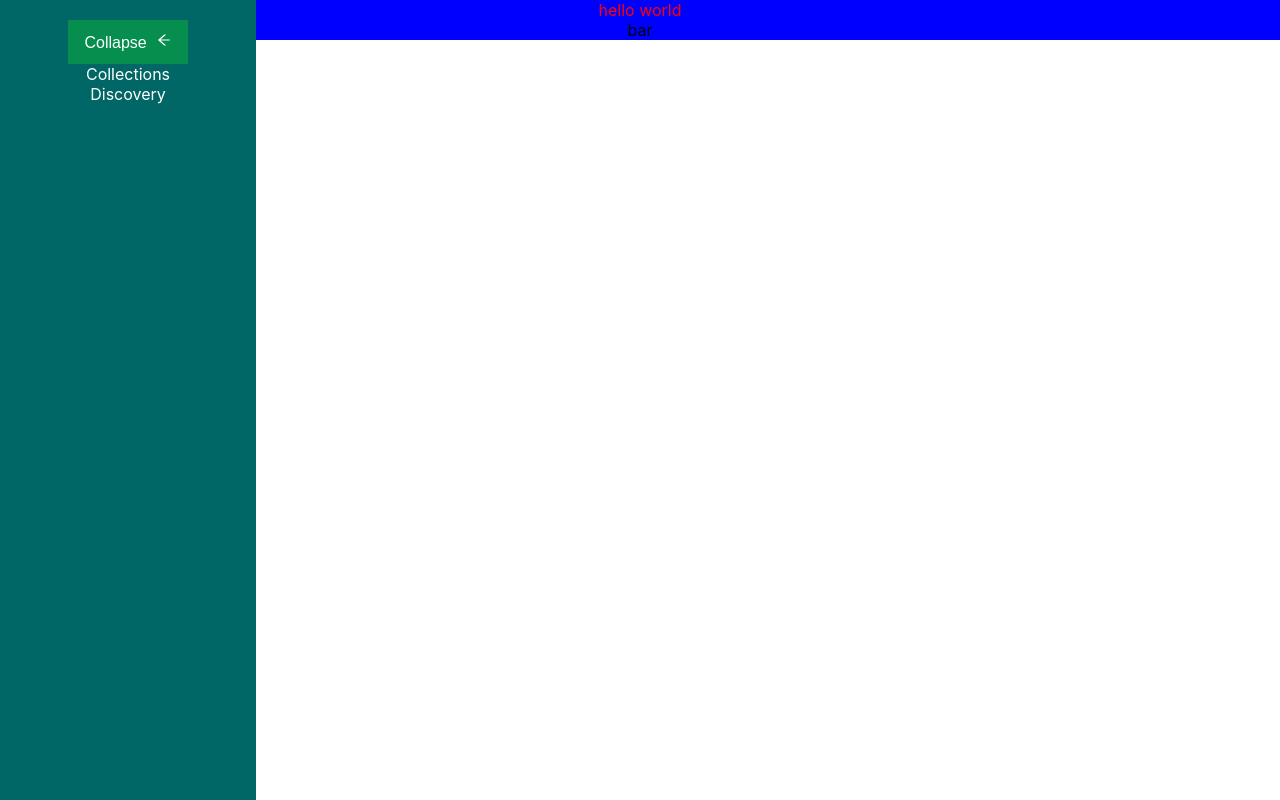
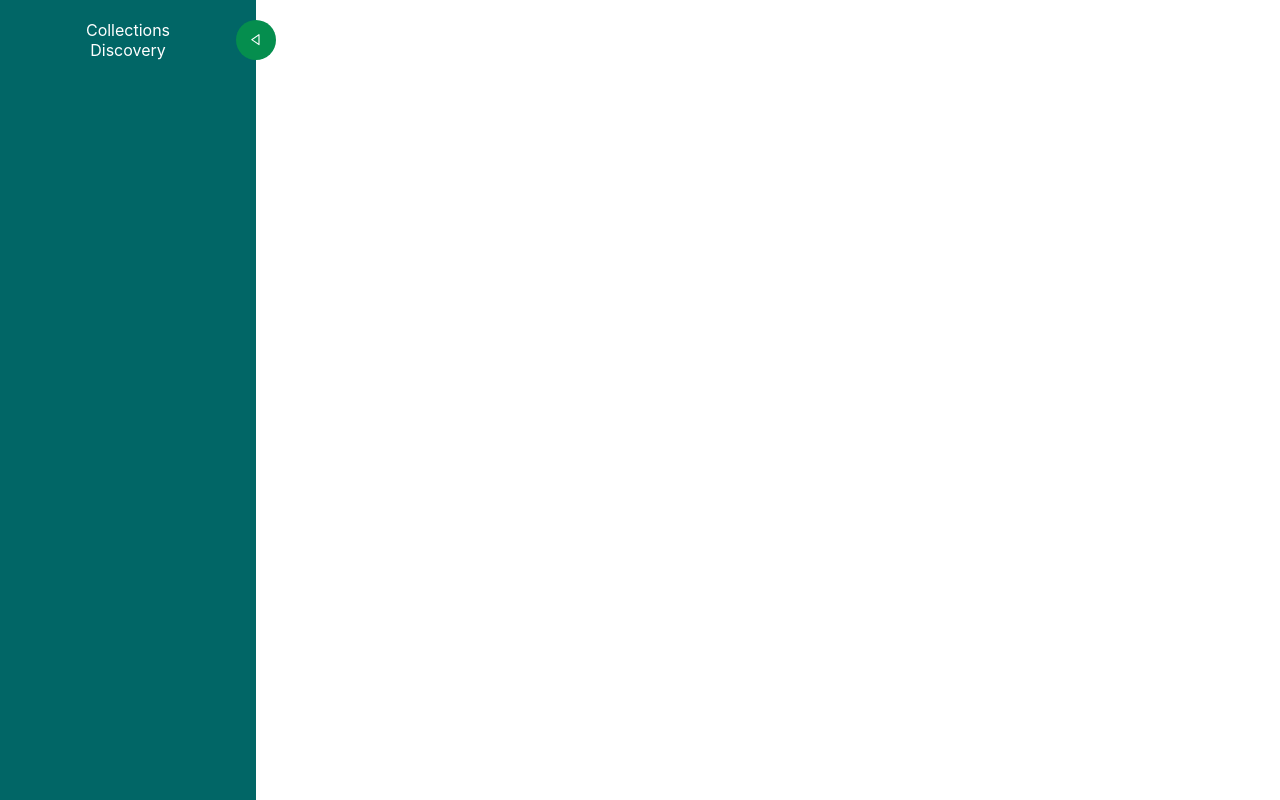
Before and after one commit to hungnguyen3/Giffy, a Next.js app in the folder webapp/: page / in a window 1280 px wide. Built offline with nearby package versions, Linux system fonts and the light colour scheme.

Commit message:
edge expand/collapse button

```diff
--- /dev/null
+++ b/webapp/components/Layout.tsx
@@ -0,0 +1,17 @@
+import styles from '../styles/Layout.module.scss';
+import SideNav from './SideNav';
+
+interface LayoutProps {
+	children: JSX.Element[] | JSX.Element;
+}
+
+const Layout = (props: LayoutProps) => {
+	return (
+		<div className={styles.background}>
+			<SideNav width={'20%'} />
+			{props.children}
+		</div>
+	);
+};
+
+export default Layout;
--- a/webapp/components/sideNav.tsx
+++ b/webapp/components/sideNav.tsx
@@ -1,7 +1,7 @@
-import styles from '../styles/Home.module.scss';
+import styles from '../styles/SideNav.module.scss';
 import Link from 'next/link';
 import { useState } from 'react';
-import { AiOutlineArrowLeft, AiOutlineArrowRight } from 'react-icons/ai';
+import { BiLeftArrow, BiRightArrow } from 'react-icons/bi';
 
 interface SideNavProps {
 	width: string;
@@ -17,33 +17,26 @@ const SideNav = (props: SideNavProps) => {
 		setWidth(props.width);
 	};
 
-	const [isOpen, setIsOpen] = useState(true);
-
 	return (
-		<div className={styles.something}>
 		<div className={styles.sideNav} style={{ width: width }}>
 			<div>
-					{isOpen ? (
+				{width >= props.width ? (
 					<button
 						className={styles.btn}
 						onClick={() => {
 							closeNav();
-								setIsOpen(false);
 						}}
 					>
-							Collapse &nbsp;
-							<AiOutlineArrowLeft></AiOutlineArrowLeft>
+						<BiLeftArrow></BiLeftArrow>
 					</button>
 				) : (
 					<button
 						className={styles.btn}
 						onClick={() => {
 							openNav();
-								setIsOpen(true);
 						}}
 					>
-							Open &nbsp;
-							<AiOutlineArrowRight></AiOutlineArrowRight>
+						<BiRightArrow></BiRightArrow>
 					</button>
 				)}
 			</div>
@@ -56,8 +49,6 @@ const SideNav = (props: SideNavProps) => {
 				<a>Discovery</a>
 			</Link>
 		</div>
-			<a>hello world</a>
-		</div>
 	);
 };
 
--- a/webapp/pages/index.tsx
+++ b/webapp/pages/index.tsx
@@ -1,12 +1,11 @@
 import type { NextPage } from 'next';
-import styles from '../styles/Home.module.scss';
-import SideNav from '../components/sideNav';
+import Layout from '../components/Layout';
 
 const Home: NextPage = () => {
 	return (
-		<div>
-			<SideNav width={'20%'} />
-		</div>
+		<Layout>
+			<div>hello</div>
+		</Layout>
 	);
 };
 
--- a/webapp/styles/Home.module.scss
+++ /dev/null
@@ -1,55 +0,0 @@
-.something {
-	display: flex;
-	flex-direction: column;
-	align-items: center;
-
-	background-color: red;
-	&:hover {
-		background-color: blue;
-	}
-	&:after {
-		content: 'bar';
-	}
-
-	a {
-		color: red;
-	}
-
-	.sideNav {
-		height: 100%;
-		width: 25%;
-		position: fixed;
-		z-index: 1;
-		top: 0;
-		left: 0;
-		background-color: #016666;
-		transition: 0.5s ease;
-		overflow-x: hidden;
-		padding-top: 20px;
-		display: flex;
-		flex-direction: column;
-		align-items: center;
-
-		a {
-			color: white;
-		}
-
-		.btn {
-			background-color: rgb(5, 142, 78); /* Blue background */
-			border: none; /* Remove borders */
-			color: white; /* White text */
-			padding: 12px 16px; /* Some padding */
-			font-size: 16px; /* Set a font size */
-			cursor: pointer; /* Mouse pointer on hover */
-		}
-
-		/* Darker background on mouse-over */
-		.btn:hover {
-			background-color: RoyalBlue;
-		}
-
-		ul {
-			list-style-type: none;
-		}
-	}
-}
--- /dev/null
+++ b/webapp/styles/Layout.module.scss
@@ -0,0 +1,3 @@
+.background {
+	z-index: 0;
+}
--- /dev/null
+++ b/webapp/styles/SideNav.module.scss
@@ -0,0 +1,47 @@
+.sideNav {
+	height: 100%;
+	width: 25%;
+	position: fixed;
+	z-index: 1;
+	top: 0;
+	left: 0;
+	background-color: #016666;
+	transition: 0.5s ease;
+	overflow-x: visible;
+	padding-top: 20px;
+	display: flex;
+	flex-direction: column;
+	align-items: center;
+
+	a {
+		color: white;
+	}
+
+	.btn {
+		background-color: rgb(5, 142, 78);
+		height: 40px;
+		width: 40px;
+		border: none;
+		border-radius: 50%;
+		color: white;
+		cursor: pointer;
+
+		// position on the edge of the side nav
+		z-index: 9999;
+		position: absolute;
+		right: -20px;
+
+		// center the icon
+		display: flex;
+		align-items: center;
+		justify-content: center;
+	}
+
+	.btn:hover {
+		background-color: RoyalBlue;
+	}
+
+	ul {
+		list-style-type: none;
+	}
+}
```
Also changed, not shown: 1 other file (tests, documents, lock files or other folders). Lines whose indentation alone changed are shown as unchanged.
